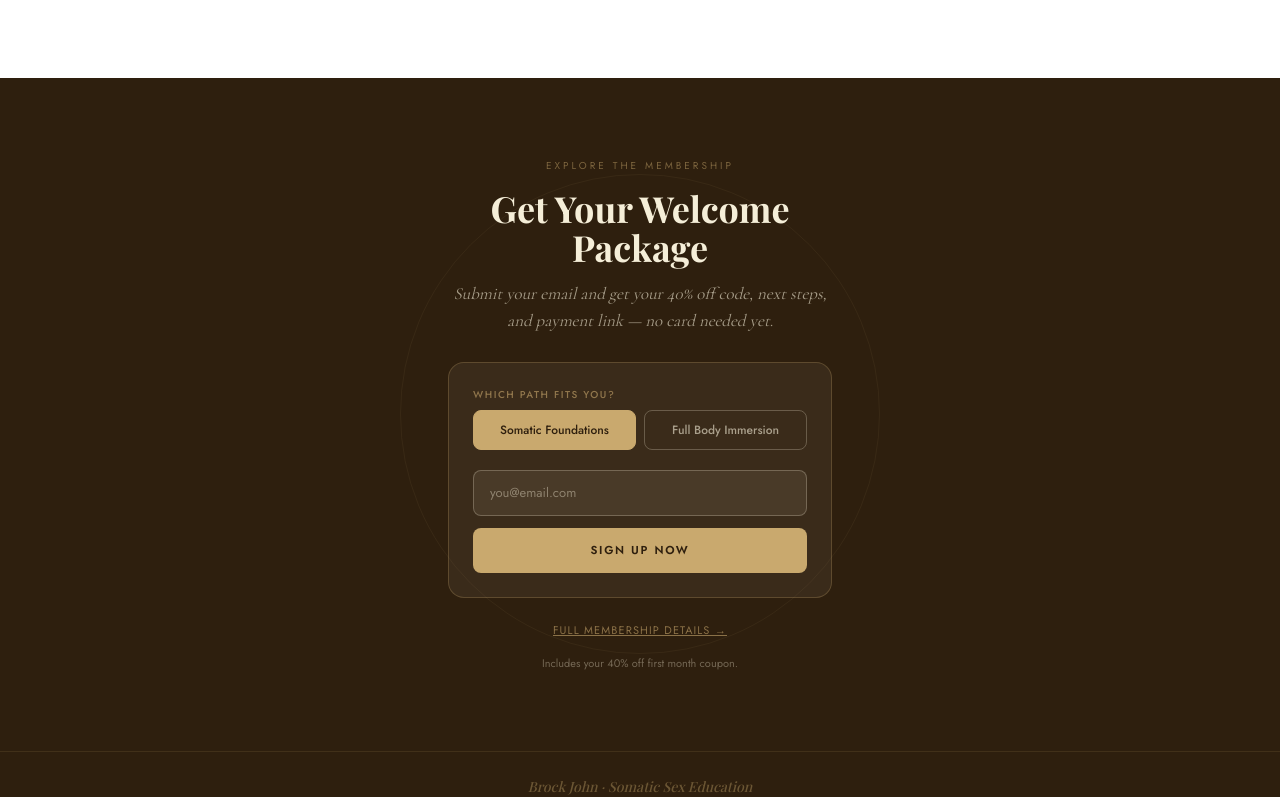
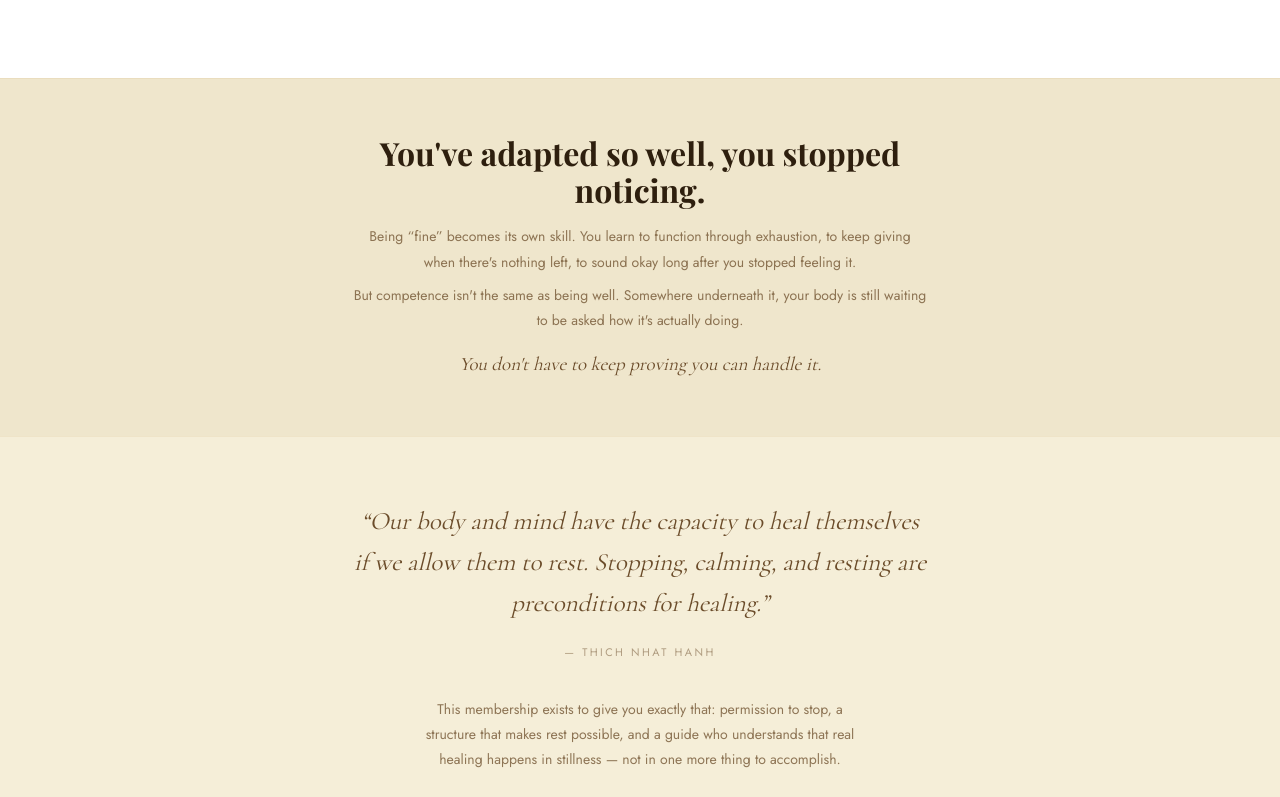
Before and after one commit to hypnovala/fbo-membership, a Next.js app: page / in a window 1280 px wide. Shown: the part 4523-5320 px from the top of the page. Built offline with nearby package versions, Linux system fonts and the light colour scheme.

Commit message:
page moree

```diff
--- a/app/page.tsx
+++ b/app/page.tsx
@@ -346,6 +346,44 @@ export default function HomePage() {
         </div>
       </section>
 
+      {/* You've adapted so well */}
+      <section className="bg-soft px-6 py-14 border-t border-[rgba(201,169,110,0.15)]">
+        <div className="max-w-xl mx-auto text-center">
+          <h2 className="font-playfair text-[clamp(24px,4vw,32px)] font-bold text-brown leading-[1.15] mb-4">
+            You&apos;ve adapted so well, you stopped noticing.
+          </h2>
+          <p className="text-[14px] leading-[1.8] text-[rgba(107,76,42,0.75)] mb-2">
+            Being &ldquo;fine&rdquo; becomes its own skill. You learn to function through exhaustion, to keep
+            giving when there&apos;s nothing left, to sound okay long after you stopped feeling it.
+          </p>
+          <p className="text-[14px] leading-[1.8] text-[rgba(107,76,42,0.75)] mb-2">
+            But competence isn&apos;t the same as being well. Somewhere underneath it, your body is still
+            waiting to be asked how it&apos;s actually doing.
+          </p>
+          <p className="font-cormorant text-[19px] italic text-amber leading-[1.6] mt-4">
+            You don&apos;t have to keep proving you can handle it.
+          </p>
+        </div>
+      </section>
+
+      {/* Quote + permission to rest */}
+      <section className="bg-warm px-6 py-16 border-t border-[rgba(201,169,110,0.15)]">
+        <div className="max-w-xl mx-auto text-center">
+          <p className="font-cormorant text-[22px] sm:text-[25px] italic text-amber leading-[1.65] mb-5">
+            &ldquo;Our body and mind have the capacity to heal themselves if we allow them to rest. Stopping,
+            calming, and resting are preconditions for healing.&rdquo;
+          </p>
+          <p className="text-[11px] tracking-[0.22em] uppercase text-[rgba(107,76,42,0.5)] mb-9">
+            — Thich Nhat Hanh
+          </p>
+          <p className="text-[14px] leading-[1.8] text-[rgba(107,76,42,0.75)] max-w-md mx-auto">
+            This membership exists to give you exactly that: permission to stop, a structure that makes rest
+            possible, and a guide who understands that real healing happens in stillness — not in one more
+            thing to accomplish.
+          </p>
+        </div>
+      </section>
+
       {/* Email capture */}
       <section id="signup" className="bg-brown px-6 py-20 text-center relative overflow-hidden">
         <div
```
Also changed, not shown: 1 other file (tests, documents, lock files or other folders).
